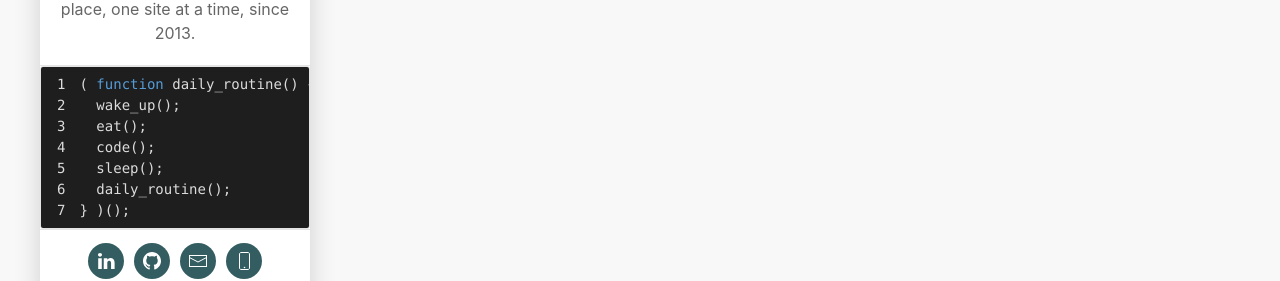
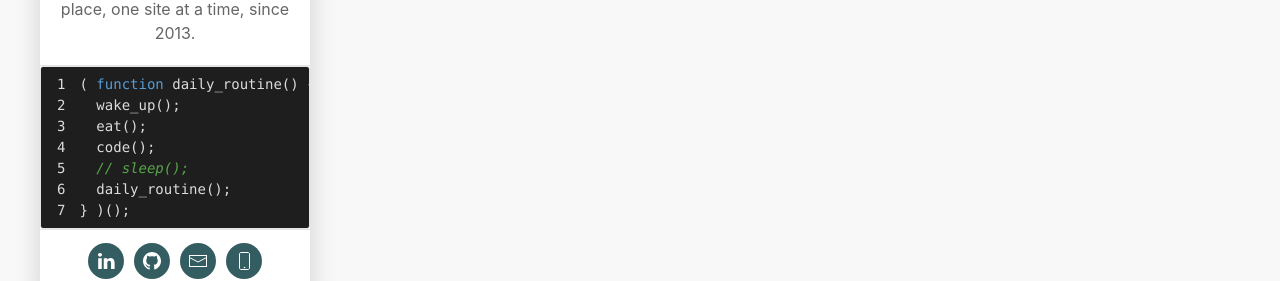
Before and after one commit to skcorroh/ryanhorrocks.com-react, a React (Create React App) app: page / in a window 1280 px wide. Shown: the part 554-835 px from the top of the page. Built offline with nearby package versions, Linux system fonts and the light colour scheme.

Commit message:
Wife suggested to comment out sleep :D

```diff
--- a/src/components/global/PersonalInfoSidebar/CodeSnippet.js
+++ b/src/components/global/PersonalInfoSidebar/CodeSnippet.js
@@ -12,7 +12,7 @@ export default function CodeSnippet(){
   wake_up();
   eat();
   code();
-  sleep();
+  // sleep();
   daily_routine();
 } )();`
             }
```
